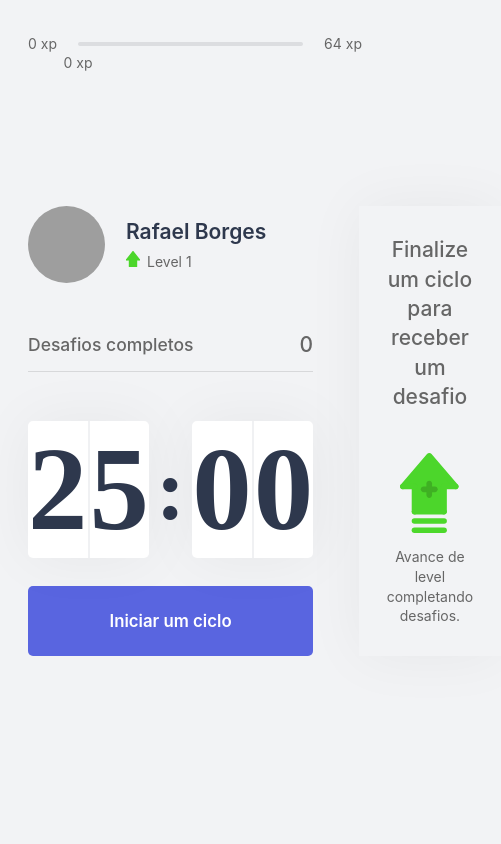
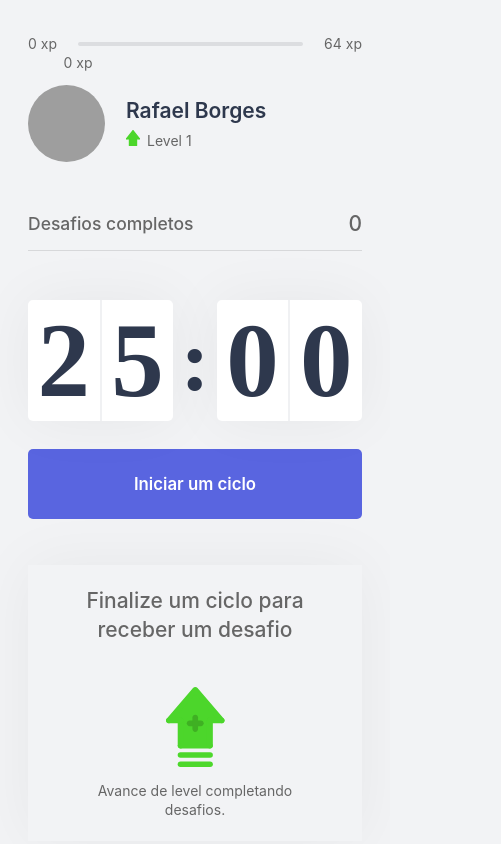
Before and after one commit to rafaelborges26/portifolio, a Next.js app: page / in a window 390 px wide. Shown: the whole page, 501 px wide, since content can reach past the window. Built offline with nearby package versions, Linux system fonts and the light colour scheme; grey boxes are pictures that could not be loaded.

Commit message:
added responsiveness

```diff
--- a/src/styles/Components/CountDown.module.css
+++ b/src/styles/Components/CountDown.module.css
@@ -80,3 +80,11 @@
     color: var(--text);
     cursor: not-allowed;
 }
+
+@media(max-width: 650px) {
+
+    .countdownContainer > div {
+        font-size: 7.5rem;
+    }
+
+}
--- a/src/styles/Components/ExperienceBar.module.css
+++ b/src/styles/Components/ExperienceBar.module.css
@@ -2,7 +2,7 @@
 .experienceBar {
     display: flex;
     align-items: center;
-}ssssss
+}
 
 .experienceBar span {
     font-size: 1rem;
@@ -31,3 +31,9 @@ span.currentExperience  {
     top: 12px;
     transform: translateX(-50%)
 }
+
+@media(max-width: 650px) {
+    .experienceBar {
+        margin-bottom: 10%;
+    }
+}
--- a/src/styles/pages/Home.module.css
+++ b/src/styles/pages/Home.module.css
@@ -17,3 +17,10 @@
     align-content: center;
 
 }
+
+@media(max-width: 650px) {
+    .container section {
+        display: flex;
+        flex-direction: column;
+    }
+}
```
